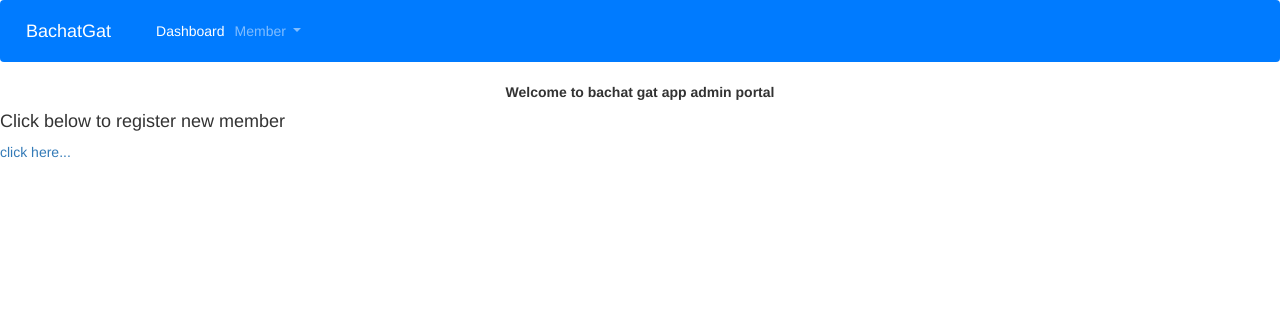
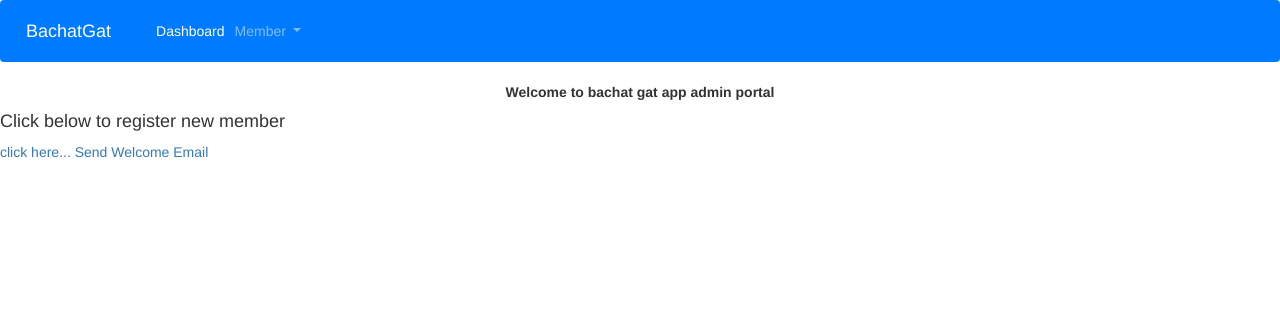
Before and after one commit to ve703/BachatGat, a Django app: page /app_admin/ in a window 1280 px wide. Shown: the top 322 px of the page. Run offline with Django 4.2, Linux system fonts and the light colour scheme; some libraries are stand-ins or nearby versions.

Commit message:
Level_2_Changes done

```diff
--- a/bachatgat/admin_app/models.py
+++ b/bachatgat/admin_app/models.py
@@ -4,6 +4,7 @@ from django.db import models
 class profile(models.Model):
     name = models.CharField(max_length=100)
     account_no = models.CharField(max_length=100)
+    # account_no = models.OneToOneField(User, on_delete=models.CASCADE)
     aadhar_no = models.CharField(max_length=100)
     pan_no = models.CharField(max_length=100,default='Your Default Address')
     email = models.EmailField(max_length=100,default='Your Default Address')
--- a/bachatgat/admin_app/templates/firstpage.html
+++ b/bachatgat/admin_app/templates/firstpage.html
@@ -1,33 +1,61 @@
 <!DOCTYPE html>
 <html>
   <head>
-    <meta charset="utf-8">
-    <meta name="viewport" content="width=device-width, initial-scale=1">
-    <link rel="stylesheet" href="https://cdn.jsdelivr.net/npm/bootstrap@4.0.0/dist/css/bootstrap.min.css" >
-    <link rel="stylesheet" href="https://maxcdn.bootstrapcdn.com/bootstrap/3.4.1/css/bootstrap.min.css">
+    <meta charset="utf-8" />
+    <meta name="viewport" content="width=device-width, initial-scale=1" />
+    <link
+      rel="stylesheet"
+      href="https://cdn.jsdelivr.net/npm/bootstrap@4.0.0/dist/css/bootstrap.min.css"
+    />
+    <link
+      rel="stylesheet"
+      href="https://maxcdn.bootstrapcdn.com/bootstrap/3.4.1/css/bootstrap.min.css"
+    />
     <script src="https://ajax.googleapis.com/ajax/libs/jquery/3.6.4/jquery.min.js"></script>
     <script src="https://maxcdn.bootstrapcdn.com/bootstrap/3.4.1/js/bootstrap.min.js"></script>
   </head>
   <nav class="navbar navbar-expand-sm navbar-dark bg-primary">
     <a class="navbar-brand" href="#">BachatGat</a>
-          <button class="navbar-toggler" type="button" data-toggle="collapse" data-target="#navbarSupportedContent" aria-controls="navbarSupportedContent" aria-expanded="false" aria-label="Toggle navigation">
+    <button
+      class="navbar-toggler"
+      type="button"
+      data-toggle="collapse"
+      data-target="#navbarSupportedContent"
+      aria-controls="navbarSupportedContent"
+      aria-expanded="false"
+      aria-label="Toggle navigation"
+    >
       <span class="navbar-toggler-icon"></span>
     </button>
     <div class="collapse navbar-collapse" id="navbarSupportedContent">
-            <ul class="navbar-nav mr-auto ">
+      <ul class="navbar-nav mr-auto">
         <li class="nav-item active">
-                <a class="nav-link" href="#">Dashboard <span class="sr-only">(current)</span></a>
+          <a class="nav-link" href="#"
+            >Dashboard <span class="sr-only">(current)</span></a
+          >
         </li>
         <li class="nav-item dropdown">
-                  <a class="nav-link dropdown-toggle" href="#"  data-toggle="dropdown" aria-haspopup="true" aria-expanded="false">
+          <a
+            class="nav-link dropdown-toggle"
+            href="#"
+            data-toggle="dropdown"
+            aria-haspopup="true"
+            aria-expanded="false"
+          >
             Member
           </a>
-                  <button class="navbar-toggler" data-bs-toggle="collapse" data-bs-target="#navbar">
+          <button
+            class="navbar-toggler"
+            data-bs-toggle="collapse"
+            data-bs-target="#navbar"
+          >
             <span class="navbar-toggler-icon"></span>
           </button>
-                  <div class="dropdown-menu" >
+          <div class="dropdown-menu">
             <a class="dropdown-item" href="register">Register Member</a>
-                    <a class="dropdown-item" href="{% url 'members' %}">Know Your Member</a>
+            <a class="dropdown-item" href="{% url 'members' %}"
+              >Know Your Member</a
+            >
           </div>
         </li>
       </ul>
@@ -35,12 +63,10 @@
   </nav>
 
   <body>
-
-
-    <p align="center" ><B>Welcome to bachat gat app admin portal</B></p>
+    <p align="center"><b>Welcome to bachat gat app admin portal</b></p>
 
     <h4>Click below to register new member</h4>
     <a href="register">click here...</a>
-
+    <a href="{% url 'schedule_meet' %}">Send Welcome Email</a>
   </body>
 </html>
--- a/bachatgat/admin_app/urls.py
+++ b/bachatgat/admin_app/urls.py
@@ -6,5 +6,6 @@ urlpatterns = [
     path('app_admin/register/', views.register_member, name='register'),
     path('app_admin/sucess/', views.registration_sucess, name='sucess'),
     path('app_admin/members/', views.memberlist, name='members'),
-    path('app_admin/members_details/', views.memberdetails, name='members_details')
+    path('app_admin/members_details/', views.memberdetails, name='members_details'),
+    path('schedule_meet/', views.schedule_meet, name='schedule_meet'),
 ]
--- a/bachatgat/admin_app/views.py
+++ b/bachatgat/admin_app/views.py
@@ -2,6 +2,8 @@ from django.shortcuts import render , redirect
 from django.http import HttpResponse
 from .form import UserRegistrationForm
 from .models import profile
+from django.conf import settings
+from django.core.mail import send_mail
 
 
 
@@ -40,3 +42,11 @@ def register_member(request):
     else:
         form = UserRegistrationForm()
     return render(request, 'register.html', {'form': form})
+
+def schedule_meet(request):
+   subject = 'welcome to GFG world'
+   message = f'Hi {profile.username}, thank you for registering in geeksforgeeks.'
+   email_from = settings.EMAIL_HOST_USER
+   recipient_list = [profile.email]
+   send_mail( subject, message, email_from, recipient_list)
+   return render(request, 'firstpage.html')
--- a/bachatgat/user_app/urls.py
+++ b/bachatgat/user_app/urls.py
@@ -3,5 +3,6 @@ from . import views
 
 urlpatterns = [
     path('login/', views.user_login, name='login'),
+    # path('login/', views.ProfileModelBackend, name='login'),
     path('home/', views.home, name='home'),
 ]
```
Also changed, not shown: bachatgat/bachatgat/settings.py (+12 -0 lines), bachatgat/user_app/views.py (+19 -0 lines), bachatgat/db.sqlite3. Lines whose indentation alone changed are shown as unchanged.
